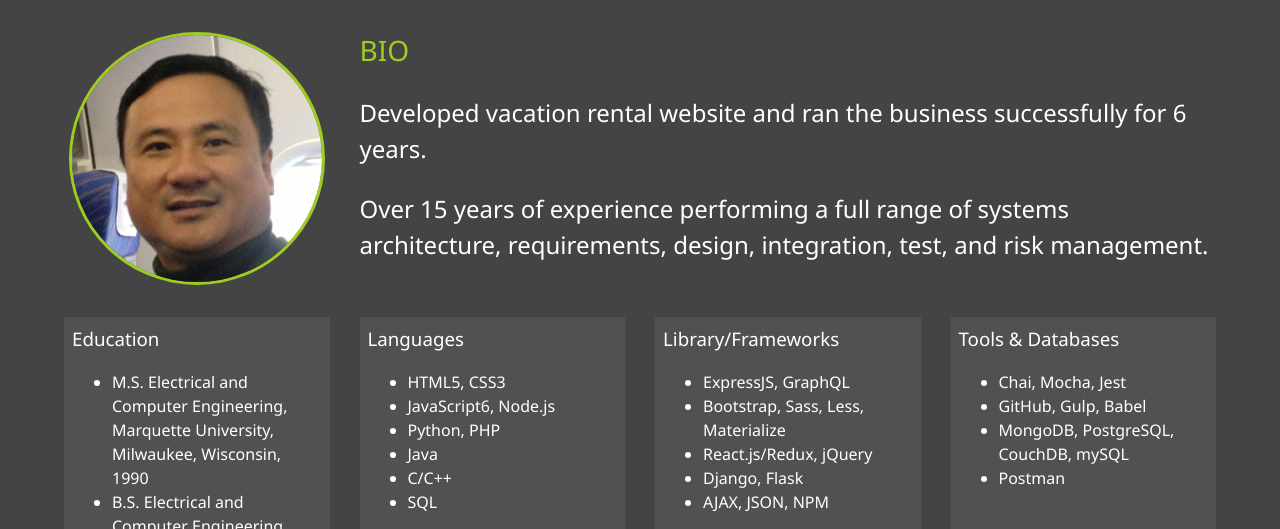
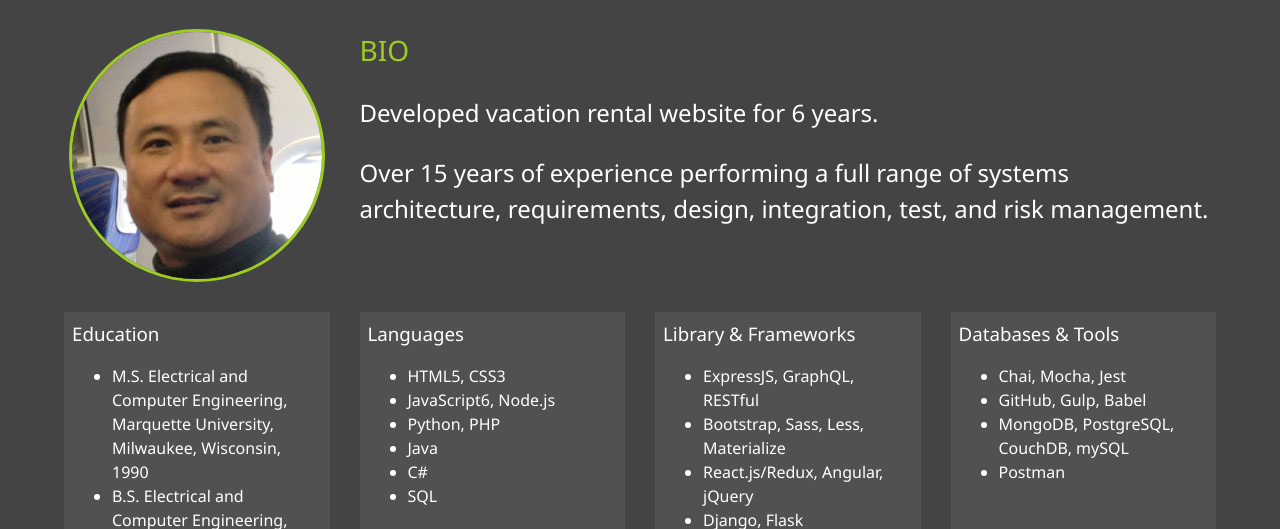
Before and after one commit to tlc2880/myPortfolio, a website: page dist/about.html in a window 1280 px wide. Shown: the part 253-782 px from the top of the page. Drawn offline with Linux system fonts and the light colour scheme.

Commit message:
Change year to 2020; change form to PHP; change resume

```diff
--- a/dist/about.html
+++ b/dist/about.html
@@ -67,7 +67,7 @@
 
       <div class="bio">
         <h3 class="text-secondary">BIO</h3>
-        <p>Developed vacation rental website and ran the business successfully for 6 years.</p>
+        <p>Developed vacation rental website for 6 years.</p>
         <p>Over 15 years of experience performing a full range of systems architecture, requirements, design, integration, test, and risk management.</p>
       </div>
 
@@ -88,24 +88,24 @@
             <li>JavaScript6, Node.js</li>
             <li>Python, PHP</li>
             <li>Java</li>
-            <li>C/C++</li>
+            <li>C#</li>
             <li>SQL</li>
         </ul>
       </div>
 
       <div class="job job-3">
-        <h3>Library/Frameworks</h3>
+        <h3>Library & Frameworks</h3>
           <ul>
-            <li>ExpressJS, GraphQL</li>
+            <li>ExpressJS, GraphQL, RESTful</li>
             <li>Bootstrap, Sass, Less, Materialize</li>
-            <li>React.js/Redux, jQuery</li>
+            <li>React.js/Redux, Angular, jQuery</li>
             <li>Django, Flask</li>
-            <li>AJAX, JSON, NPM</li>
+            <li>AJAX, JSON, NPM, .NET</li>
           </ul>
       </div>
 
       <div class="job job-4">
-        <h3>Tools & Databases</h3>
+        <h3>Databases & Tools</h3>
           <ul>
             <li>Chai, Mocha, Jest</li>
             <li>GitHub, Gulp, Babel</li>
@@ -117,7 +117,7 @@
   </main>
 
   <footer id="main-footer">
-    Copyright &copy; 2019
+    Copyright &copy; 2020
   </footer>
 
   <script src="js/main.js"></script>
```
Also changed, not shown: dist/contact.html (+1 -1 lines), dist/index.html (+6 -0 lines), dist/work.html (+2 -3 lines).
